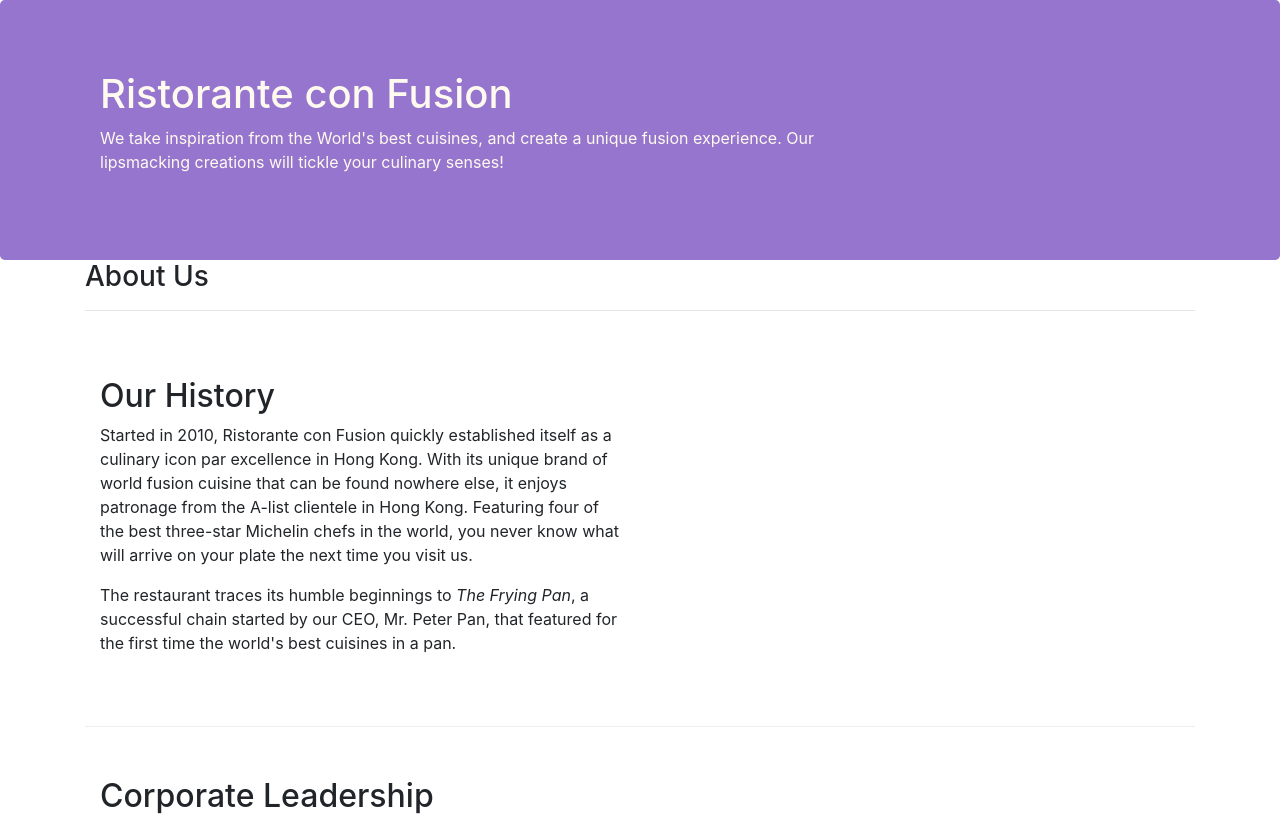
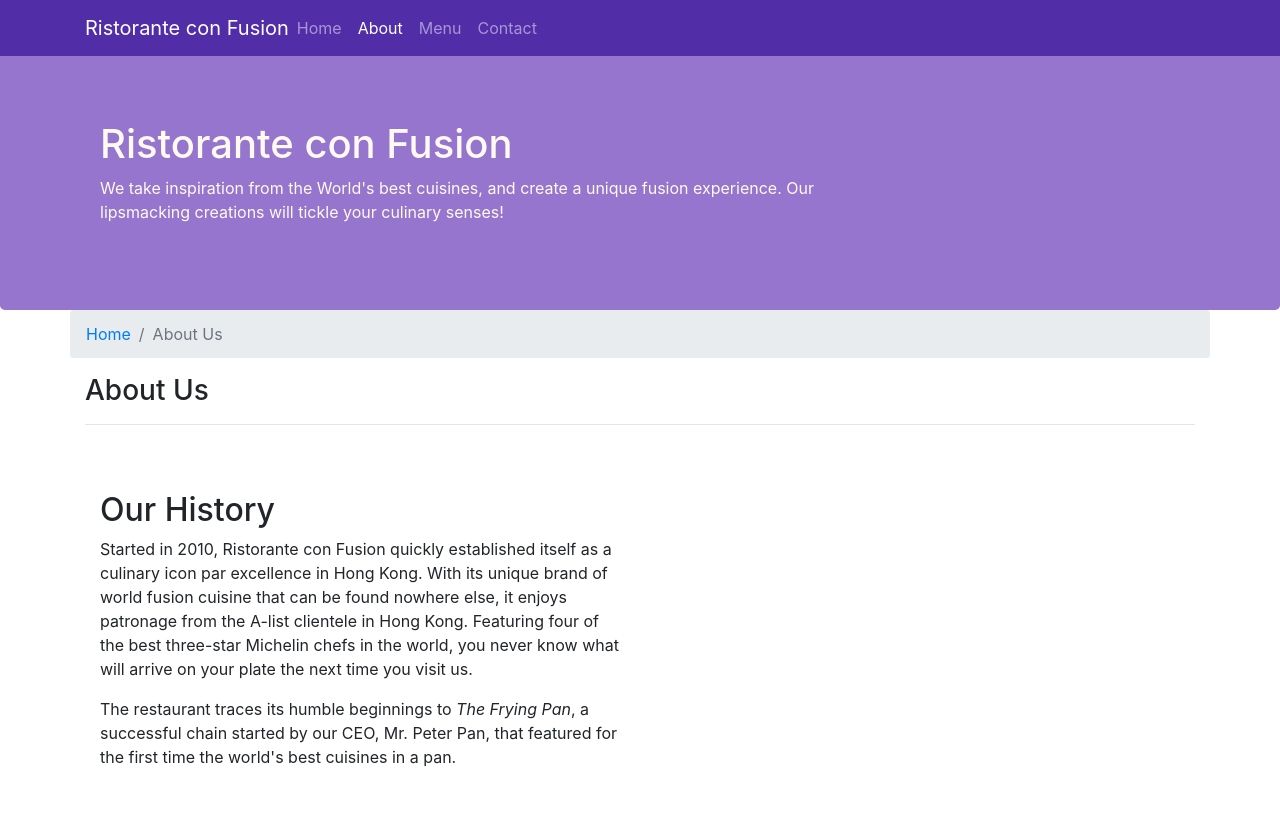
Before and after one commit to duhayildirim/Comprehensive-Bootstrap, a website: page aboutus.html in a window 1280 px wide. Shown: the top 818 px of the page. Drawn offline with nearby package versions, Linux system fonts and the light colour scheme.

Commit message:
Navbar and Breadcumbs

```diff
--- a/aboutus.html
+++ b/aboutus.html
@@ -17,6 +17,33 @@
   </head>
 
   <body>
+    <nav class="navbar navbar-dark navbar-expand-sm fixed-top">
+      <div class="container">
+        <button
+          class="navbar-toggler"
+          type="button"
+          data-toggle="collapse"
+          data-target="#Navbar"
+        >
+          <span class="navbar-toggler-icon"> </span>
+        </button>
+        <a class="navbar-brand mr-auto" href="./index.html">
+          Ristorante con Fusion
+        </a>
+        <div class="collapse navbar-collapse" id="Navbar">
+          <ul class="navbar-nav mr-auto">
+            <li class="nav-item">
+              <a class="nav-link" href="./index.html">Home</a>
+            </li>
+            <li class="nav-item active">
+              <a class="nav-link" href="#">About</a>
+            </li>
+            <li class="nav-item"><a class="nav-link" href="#">Menu</a></li>
+            <li class="nav-item"><a class="nav-link" href="#">Contact</a></li>
+          </ul>
+        </div>
+      </div>
+    </nav>
     <header class="jumbotron">
       <div class="container">
         <div class="row row-header">
@@ -35,7 +62,13 @@
 
     <div class="container">
       <div class="row">
-        <div class="col-12 col-sm-12">
+        <ol class="col-12 breadcrumb">
+          <li class="breadcrumb-item">
+            <a href="./index.html">Home</a>
+          </li>
+          <li class="breadcrumb-item active">About Us</li>
+        </ol>
+        <div class="col-12">
           <h3>About Us</h3>
           <hr />
         </div>
@@ -117,7 +150,7 @@
           <div class="col-4 offset-1 col-sm-2">
             <h5>Links</h5>
             <ul class="list-unstyled">
-              <li><a href="#">Home</a></li>
+              <li><a href="./index.html">Home</a></li>
               <li><a href="#">About</a></li>
               <li><a href="#">Menu</a></li>
               <li><a href="#">Contact</a></li>
--- a/css/styles.css
+++ b/css/styles.css
@@ -23,8 +23,17 @@
     color: floralwhite;
 }
 
-.address {
+address {
     font-size: 80%;
     margin: 0px;
     color: #0f0f0f;
 }
+
+body {
+    padding: 50px 0px 0px 0px;
+    z-index: 0;
+}
+
+.navbar-dark {
+    background: #512DA8;
+}
```
Also changed, not shown: index.html (+25 -5 lines).
